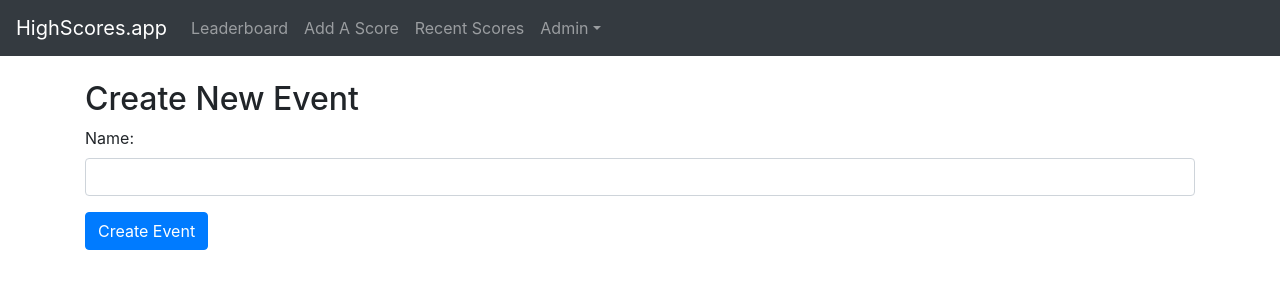
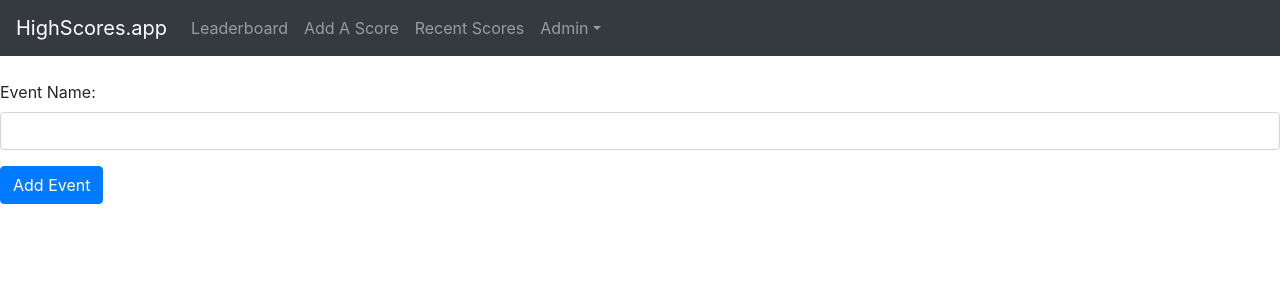
Before and after one commit to KingLeigh/highscores, a React (Create React App) app: page /event in a window 1280 px wide. Shown: the top 300 px of the page. Built offline with nearby package versions, Linux system fonts and the light colour scheme.

Commit message:
Moving Add Player/Event into card format on the main page.

```diff
--- a/src/App.js
+++ b/src/App.js
@@ -2,12 +2,10 @@ import React from 'react';
 import "bootstrap/dist/css/bootstrap.min.css";
 import { BrowserRouter as Router, Route} from "react-router-dom";
 
-import Container from 'react-bootstrap/Container';
 import Navbar from 'react-bootstrap/Navbar';
 import Nav from 'react-bootstrap/Nav';
 import NavDropdown from 'react-bootstrap/NavDropdown';
 import { Link } from 'react-router-dom';
-import HighScoreNavbar from "./components/navbar.component"
 import ScoreList from "./components/score-list.component";
 import InputScore from "./components/input-score.component";
 import CreateCompetition from "./components/create-competition.component";
--- a/src/components/create-event.component.js
+++ b/src/components/create-event.component.js
@@ -1,4 +1,3 @@
-import Container from 'react-bootstrap/Container';
 import React, { Component } from 'react';
 import axios from 'axios';
 
@@ -46,15 +45,16 @@ export default class CreateEvent extends Component {
     this.setState({
       name: '',
     })
+
+    window.location = '/c/' + this.state.compId;
   }
 
   render() {
     return (
-      <Container>
-        <h2>Create New Event</h2>
+      <div>
         <form onSubmit={this.onSubmit}>
           <div className="form-group">
-            <label>Name: </label>
+            <label>Event Name: </label>
             <input  type="text"
                 required
                 className="form-control"
@@ -63,10 +63,10 @@ export default class CreateEvent extends Component {
                 />
           </div>
           <div className="form-group">
-            <input type="submit" value="Create Event" className="btn btn-primary" />
+            <input type="submit" value="Add Event" className="btn btn-primary" />
           </div>
         </form>
-      </Container>
+      </div>
     )
   }
 }
--- a/src/components/create-user.component.js
+++ b/src/components/create-user.component.js
@@ -1,4 +1,3 @@
-import Container from 'react-bootstrap/Container';
 import React, { Component } from 'react';
 import axios from 'axios';
 
@@ -45,15 +44,16 @@ export default class CreateUser extends Component {
     this.setState({
       name: '',
     })
+
+    window.location = '/c/' + this.state.compId;
   }
 
   render() {
     return (
-      <Container>
-        <h2>Add New Player</h2>
+      <div>
         <form onSubmit={this.onSubmit}>
           <div className="form-group">
-            <label>Name: </label>
+            <label>Player Name: </label>
             <input  type="text"
                 required
                 className="form-control"
@@ -62,10 +62,10 @@ export default class CreateUser extends Component {
                 />
           </div>
           <div className="form-group">
-            <input type="submit" value="Create User" className="btn btn-primary" />
+            <input type="submit" value="Add Player" className="btn btn-primary" />
           </div>
         </form>
-      </Container>
+      </div>
     )
   }
 }
--- a/src/components/event-picker.component.js
+++ b/src/components/event-picker.component.js
@@ -1,4 +1,3 @@
-import Container from 'react-bootstrap/Container';
 import React, { Component } from 'react';
 import axios from 'axios';
 
--- a/src/components/main.component.js
+++ b/src/components/main.component.js
@@ -1,11 +1,11 @@
-import Button from 'react-bootstrap/Button'
 import Container from 'react-bootstrap/Container';
 import Card from 'react-bootstrap/Card';
+import CreateUser from "./create-user.component";
+import CreateEvent from "./create-event.component";
 import Col from 'react-bootstrap/Col';
 import EventPicker from "./event-picker.component";
 import Row from 'react-bootstrap/Row';
 import React, { Component } from 'react';
-import { Link } from 'react-router-dom';
 
 export default class MainComponent extends Component {
 
@@ -46,12 +46,31 @@ export default class MainComponent extends Component {
             <h2>Quick Links</h2>
           </Col>
         </Row>
+        <Row className="justify-content-center">
+          <Card className="m-3 p-3" style={{ width: '20rem' }}>
+            <Card.Title>View Leaderboard</Card.Title>
+              <Card.Body>
+                <EventPicker />
+              </Card.Body>
+          </Card>
+        </Row>
         <Row>
-        <Card className="m-3 p-3" style={{ width: '20rem' }}>
-          <Card.Title>View Leaderboard</Card.Title>
-            <Card.Body>
-              <EventPicker />
-            </Card.Body>
+          <Col>
+            <h2>Competition Setup</h2>
+          </Col>
+        </Row>
+        <Row className="justify-content-center">
+          <Card className="m-3 p-3" style={{ width: '20rem' }}>
+            <Card.Title>Add New Player</Card.Title>
+              <Card.Body>
+                <CreateUser />
+              </Card.Body>
+          </Card>
+          <Card className="m-3 p-3" style={{ width: '20rem' }}>
+            <Card.Title>Add New Event</Card.Title>
+              <Card.Body>
+                <CreateEvent />
+              </Card.Body>
           </Card>
         </Row>
       </Container>
```
